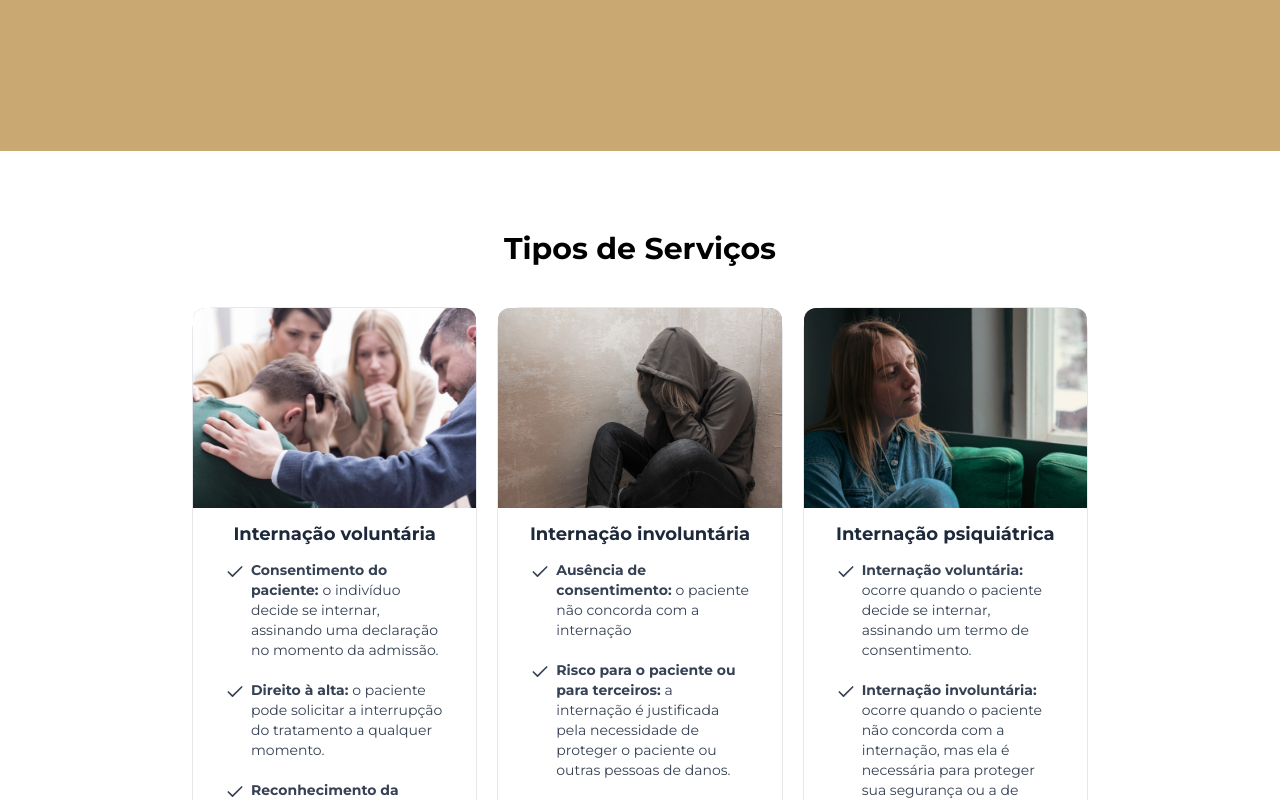
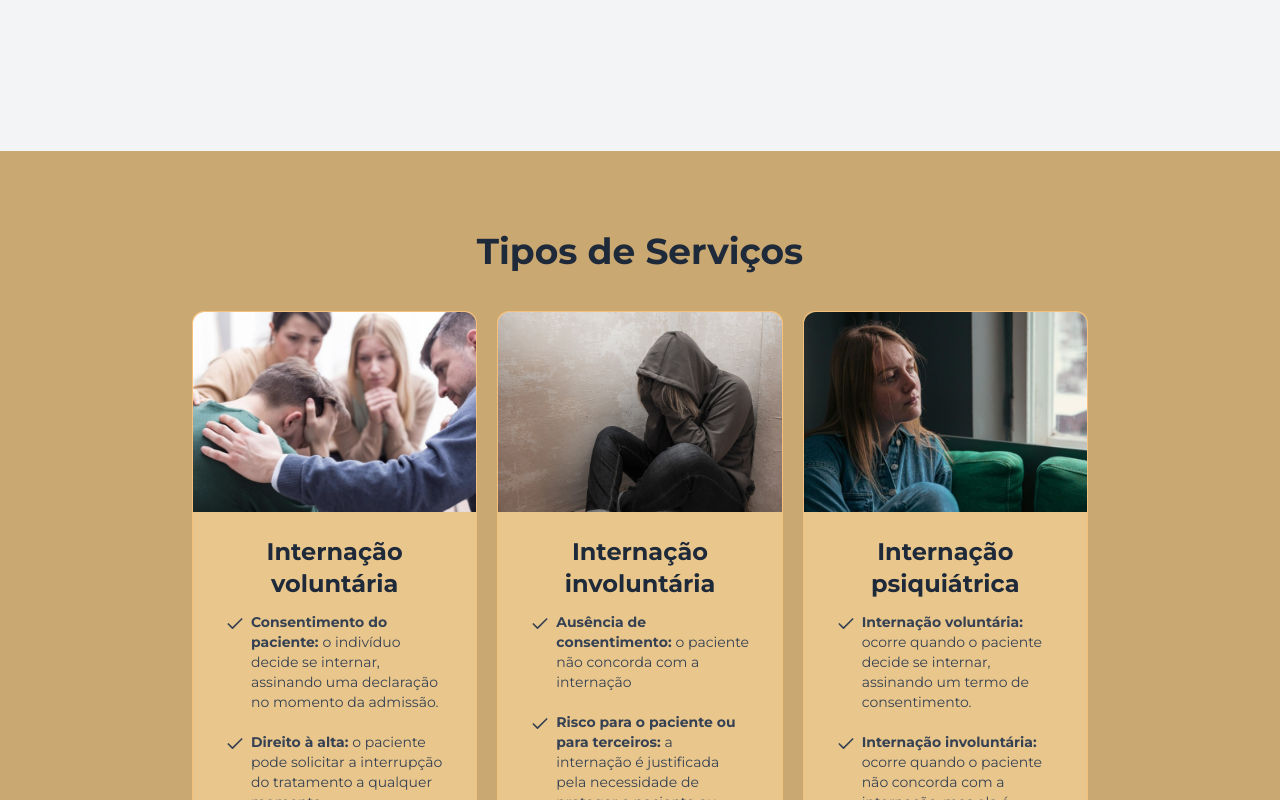
Before and after one commit to gui-f3rnandes/resgatando-vidas-page, a React (Vite) app: page / in a window 1280 px wide. Shown: the part 1317-2117 px from the top of the page. Built offline with nearby package versions, Linux system fonts and the light colour scheme.

Commit message:
style(TypeService): mudança de cores e responsividade

```diff
--- a/src/components/About.jsx
+++ b/src/components/About.jsx
@@ -2,7 +2,7 @@ import BasicInfos from "./basicInfos/BasicInfos"
 function About() {
 
     return (
-        <section className="px-10 md:px-20 xl:px-40 py-40 flex flex-col gap-10 items-center justify-center lg:flex-row lg:gap-10 bg-[#C9A871]" id="quemSou">
+        <section className="px-10 md:px-20 xl:px-40 py-40 flex flex-col gap-10 items-center justify-center lg:flex-row lg:gap-10 bg-gray-100" id="quemSou">
             <figure className="p-5 max-w-82 max-h-82 min-w-40 min-h-40 rounded-full flex items-center justify-center relative sm:mb-2.5 md:ml-15">
                 <img
                     src=".\src\assets\perfil.png"
--- a/src/components/TypeService.jsx
+++ b/src/components/TypeService.jsx
@@ -3,9 +3,9 @@ import TPSCards from "./TypeServiceComponents/TPSCards"
 
 function TypeService() {
     return (
-        <section className="flex flex-col justify-center items-center p-20 gap-10">
-            <h4 className="text-3xl self-center font-bold ">Tipos de Serviços</h4>
-            <div className="flex flex-row w-[70vw] space-x-5">
+        <section className="bg-[#C9A871] flex flex-col justify-center items-center p-20 gap-10">
+            <h4 className="text-4xl text-center font-bold text-gray-800">Tipos de Serviços</h4>
+            <div className="flex flex-col xl:flex-row xl:w-[70vw] gap-y-10 md:space-x-5">
                 <TPSCards srcImage={"../src/assets/voluntaria.jpeg"} type={'Internação voluntária'}
                     itemsIn={[
                         {
--- a/src/components/TypeServiceComponents/TPSCards.jsx
+++ b/src/components/TypeServiceComponents/TPSCards.jsx
@@ -2,13 +2,13 @@ import { Check } from "lucide-react";
 
 function TPSCards({ srcImage, type, itemsIn }) {
     return (
-        <div className="border-1 border-gray-200 w-[30vw] rounded-xl rounded-t-3xl space-y-3 hover:shadow-lg pb-4 transition-all duration-300 ease-in-out transform hover:scale-101 flex flex-col min-h-[400px]">
-            <figure className="bg-[#C0C0C0] h-[25vh] rounded-t-xl">
+        <div className="border-1 border-orange-300/50 bg-[#e9c78c] w-[80vw] md:w-[50vw] rounded-xl rounded-t-xl space-y-3 hover:shadow-lg pb-4 transition-all duration-300 ease-in-out transform hover:scale-102 flex flex-col min-h-[400px]">
+            <figure className="h-[25vh]">
                 <img className="w-full h-full object-cover rounded-t-xl" src={srcImage} alt="imagem ilustrativa" />
             </figure>
 
             <div className="px-6 space-y-1 flex-grow">
-                <h4 className="text-lg text-gray-800 text-center"><strong>{type}</strong></h4>
+                <h4 className="text-2xl text-gray-800 text-center pt-3"><strong>{type}</strong></h4>
                 {itemsIn.map((item, index) => (
                     <div key={index} className="flex flex-row p-2 space-x-1.5 text-gray-700 text-sm">
                         <Check className="min-h-5 min-w-5" />
```
